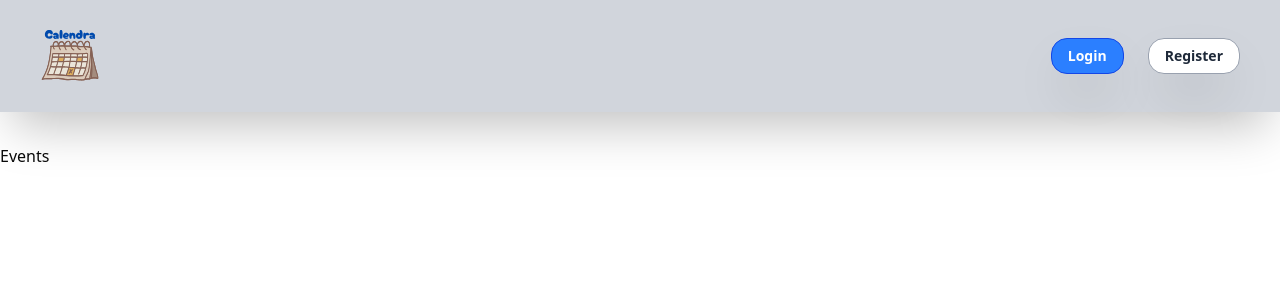
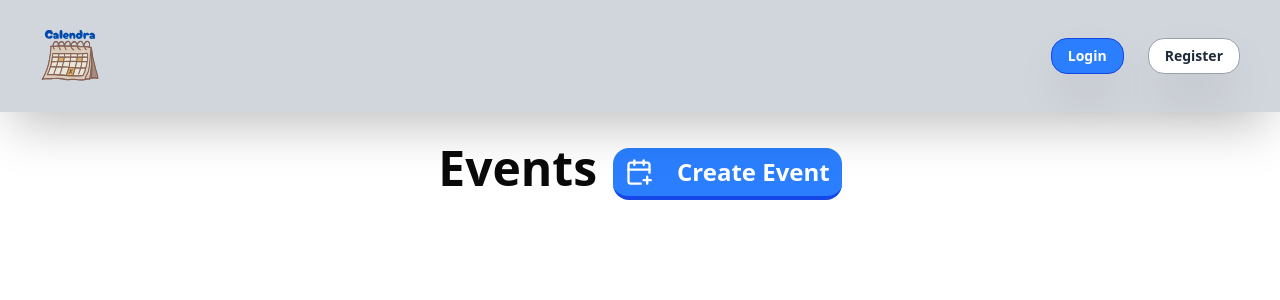
Before and after one commit to realshak7781/Kalenner, a Next.js app: page /events in a window 1280 px wide. Shown: the top 300 px of the page. Built offline with nearby package versions, Linux system fonts and the light colour scheme; no server answers.

Commit message:
Create event button added on events page

```diff
--- a/app/(main)/(private)/events/page.tsx
+++ b/app/(main)/(private)/events/page.tsx
@@ -1,9 +1,32 @@
-
+import { Button } from "@/components/ui/button";
+import { CalendarPlus} from "lucide-react";
+import Link from "next/link";
 
 export default function Page(){
     return (
-        <h1>
-            Events
-        </h1>
+        <section className="flex flex-col items-center gap-16 animate-fade-in">
+            {/* Page title and "New Event" button */}
+             <div className="flex gap-4 items-baseline">
+                        <h1 className="text-4xl xl:text-5xl font-black mb-6">
+                            Events
+                        </h1>
+                        {/*
+                        Without asChild, the Button would render as:
+                        <button><a href="/dashboard">Go to Dashboard</a></button> <!-- Invalid HTML -->
+                        With asChild, it renders as:
+                        <a href="/dashboard" class="...button styles...">Go to Dashboard</a> <!-- Valid HTML -->
+                        This is useful when you want to make another element (like a <Link>) look and behave like a button without breaking HTML semantics.
+                        */}
+                        <Button
+                        className="bg-blue-500 hover:bg-blue-400 text-white py-6 hover:scale-110 duration-500 border-b-4 border-blue-700 hover:border-blue-500 rounded-2xl shadow-accent-foreground text-2xl font-black"
+                        asChild>
+                            <Link href="/events/new">
+                            <CalendarPlus className="mr-4 size-7" /> Create Event
+                            </Link>
+                        </Button>
+                </div>
+
+
+        </section>
     )
 }
```
